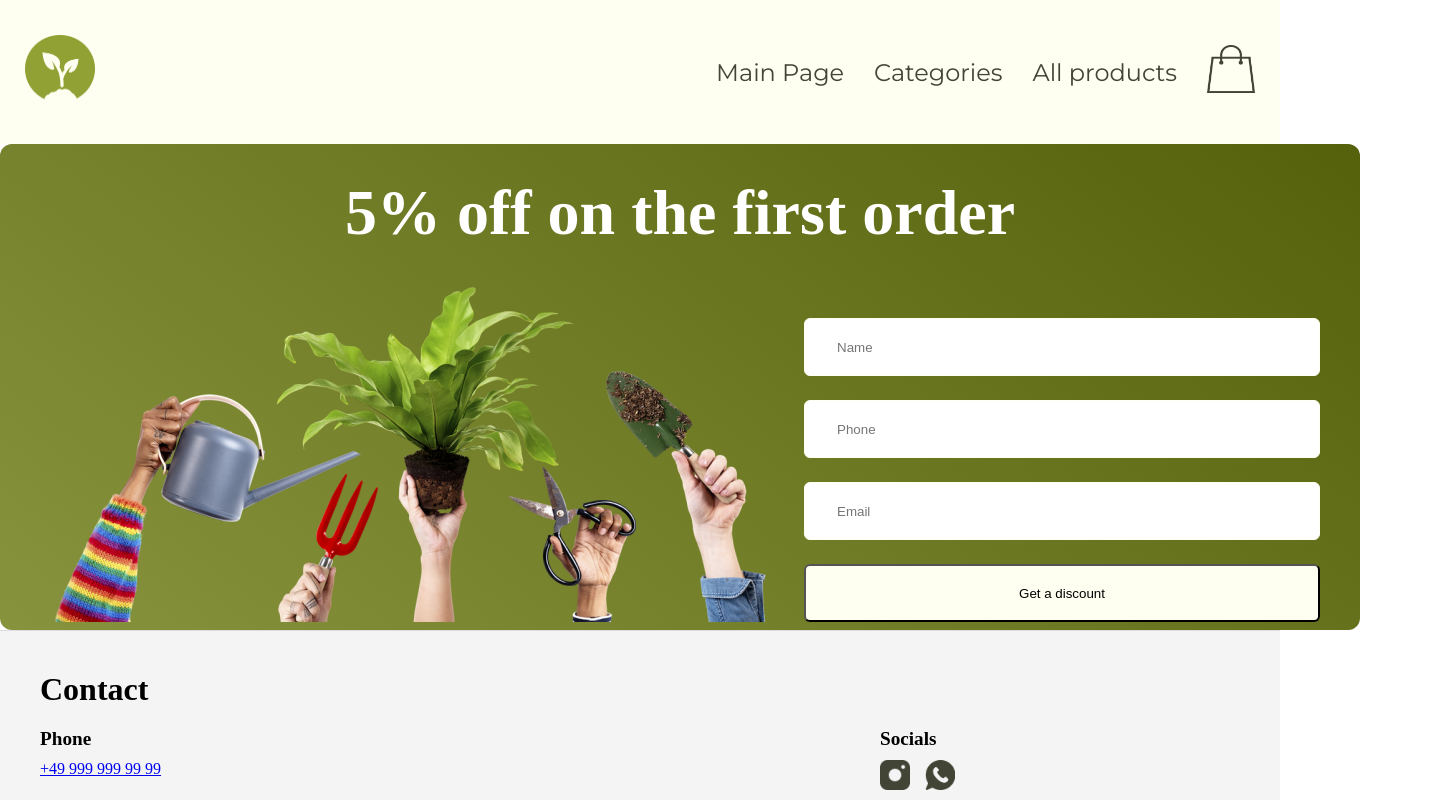
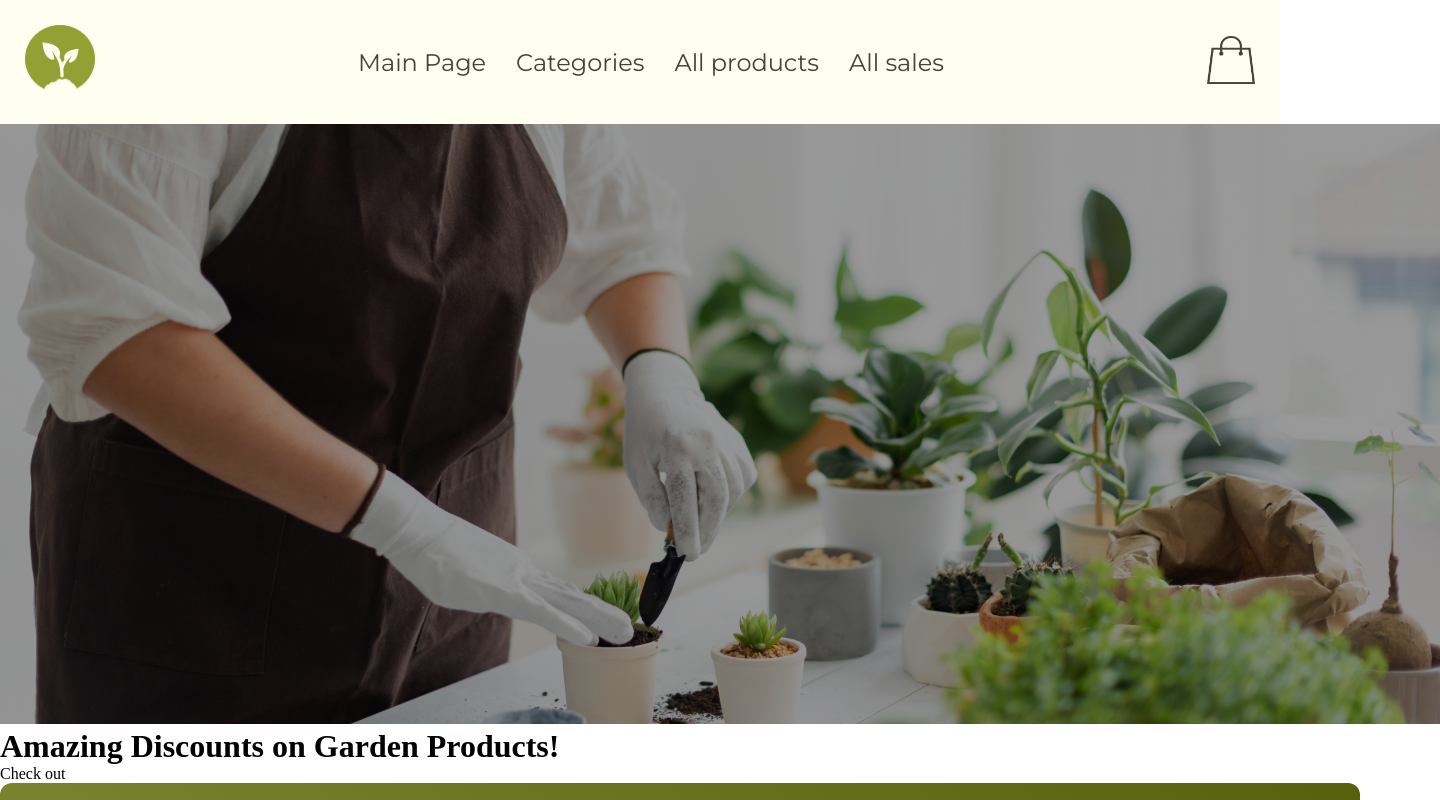
Before and after one commit to Vadim1489/GardenProject_FE_TelRan, a React (Create React App) app: page / in a window 1280 px wide. Shown: the top 800 px of the page, 1440 px wide, since content can reach past the window. Built offline with nearby package versions, Linux system fonts and the light colour scheme; no server answers.

Commit message:
updated header

```diff
--- a/src/components/Header/index.jsx
+++ b/src/components/Header/index.jsx
@@ -3,6 +3,7 @@ import NavMenu from '../NavMenu';
 import { Link } from 'react-router-dom';
 import s from './index.module.css';
 import logo from './media/logo.png';
+import Cart from './media/cart.png'
 
 
 
@@ -11,6 +12,7 @@ export default function Header() {
     <header className={s.header}>
         <Link to='/' className={s.logo}> <img src={logo} alt="Logo" /></Link>
         <NavMenu />
+        <Link to='/cart' className={s.cart}><img src={Cart} alt="Cart" /></Link>
     </header>
   )
 }
--- a/src/components/Header/index.module.css
+++ b/src/components/Header/index.module.css
@@ -14,3 +14,8 @@
     width: 70px;
     height: 70px;
 }
+
+.cart > img  {
+    width: 48px;
+    height: 48px;
+}
--- a/src/components/NavMenu/index.jsx
+++ b/src/components/NavMenu/index.jsx
@@ -1,7 +1,7 @@
 import React from 'react'
 import { Link } from 'react-router-dom'
 import s from './index.module.css'
-import Cart from './media/cart.png'
+
 
 export default function NavMenu() {
   return (
@@ -10,8 +10,7 @@ export default function NavMenu() {
         <Link to='/'>Main Page</Link>
         <Link to='/categories'>Categories</Link>
         <Link to='/all_products'>All products</Link>
-        <Link to='/cart'className={s.cart}><img src={Cart} alt="Cart" /></Link>
-
+        <Link to='/all_sales'>All sales</Link>
       </nav>
 
     </div>
--- a/src/components/NavMenu/index.module.css
+++ b/src/components/NavMenu/index.module.css
@@ -12,8 +12,3 @@
     text-decoration: none;
     color: #424436;
 }
-
-.nav_menu > .cart > img  {
-    width: 48px;
-    height: 48px;
-}
--- /dev/null
+++ b/src/components/Wrapper/index.jsx
@@ -0,0 +1,15 @@
+import React from 'react'
+import s from './index.module.css'
+import background_img from './media/wrap_background.png'
+
+export default function Wrapper() {
+  return (
+    <div>
+        <img src={background_img} alt="background_img" />
+        <div>
+            <h1>Amazing Discounts on Garden Products!</h1>
+            <div>Check out</div>
+        </div>
+    </div>
+  )
+}
--- a/src/pages/MainPage/index.jsx
+++ b/src/pages/MainPage/index.jsx
@@ -1,13 +1,14 @@
 import Footer from "../../components/Footer";
 import Form from "../../components/Form";
 import SalesBlock_MainPage from "../../components/SalesBlock_MainPage";
+import Wrapper from "../../components/Wrapper";
 
 
 
 export default function MainPage() {
   return (
     <div>
-
+      <Wrapper />
       <SalesBlock_MainPage />
       <Form />
       <Footer/>
```
Also changed, not shown: src/components/Header/media/cart.png (renamed from src/components/NavMenu/media/cart.png), src/components/Wrapper/index.module.css (added), src/components/Wrapper/media/wrap_background.png (added).
